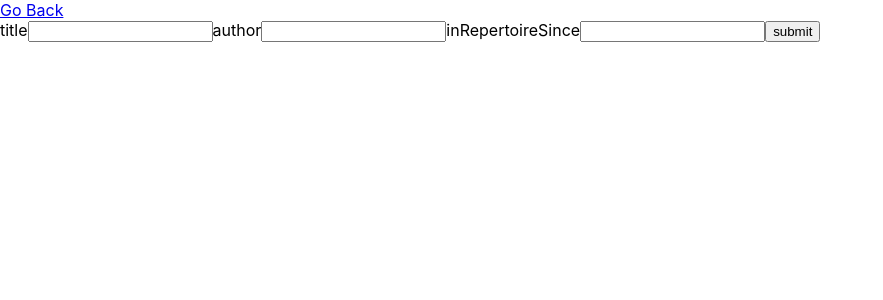
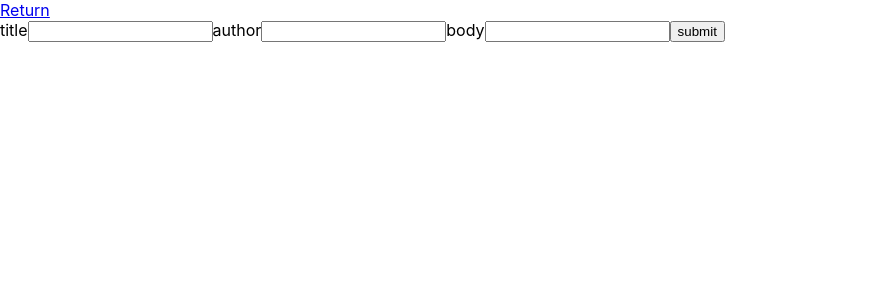
Before and after one commit to TJ-Abbing/CMT-PRG04-6, a React (Create React App) app in the folder frontend/: page /create in a window 1280 px wide. Shown: the top 300 px of the page, without its empty margins (0-883 px from the left). Built offline with nearby package versions, Linux system fonts and the light colour scheme.

Commit message:
Updated; create.

```diff
--- a/frontend/src/components/CreateNote.jsx
+++ b/frontend/src/components/CreateNote.jsx
@@ -2,12 +2,12 @@ import { useState } from "react";
 import { Link } from "react-router-dom";
 
 export function CreateNote() {
-    const handleSubmit = (event, title, author, inRepertoireSince) => {
+    const handleSubmit = (event, title, author, body) => {
         event.preventDefault();
         const options = {
             method: 'POST',
             headers:  { 'Accept': 'application/json', 'Content-type': 'application/json'},
-            body: JSON.stringify({"title": title, "author": author, "body": inRepertoireSince})
+            body: JSON.stringify({"title": title, "author": author, "body": body})
         }
         const url = 'https://docent.cmi.hro.nl/bootb/demo/notes/'
 
@@ -18,19 +18,19 @@ export function CreateNote() {
 
     const [title, setTitle] = useState();
     const [author, setAuthor] = useState();
-    const [inRepertoireSince, setInRepertoireSince] = useState();
-    console.log(title, author, inRepertoireSince)
+    const [body, setbody] = useState();
+    console.log(title, author, body)
 
     return (
-        <div className="create-song">
-            <Link to={`/`}>Go Back</Link>
-            <form onSubmit={(e) => {handleSubmit(e, title, author, inRepertoireSince)}}>
+        <div>
+            <Link to={`/`}>Return</Link>
+            <form onSubmit={(e) => {handleSubmit(e, title, author, body)}}>
                 <label>title</label>
                 <input type="text" value={title} onChange={(e) => setTitle(e.target.value)}></input>
                 <label>author</label>
                 <input type="text" value={author} onChange={(e) => setAuthor(e.target.value)}></input>
-                <label>inRepertoireSince</label>
-                <input type="text" value={inRepertoireSince} onChange={(e) => setInRepertoireSince(e.target.value)}></input>
+                <label>body</label>
+                <input type="text" value={body} onChange={(e) => setbody(e.target.value)}></input>
                 <input type="submit" value="submit" />
             </form>
         </div>
```
